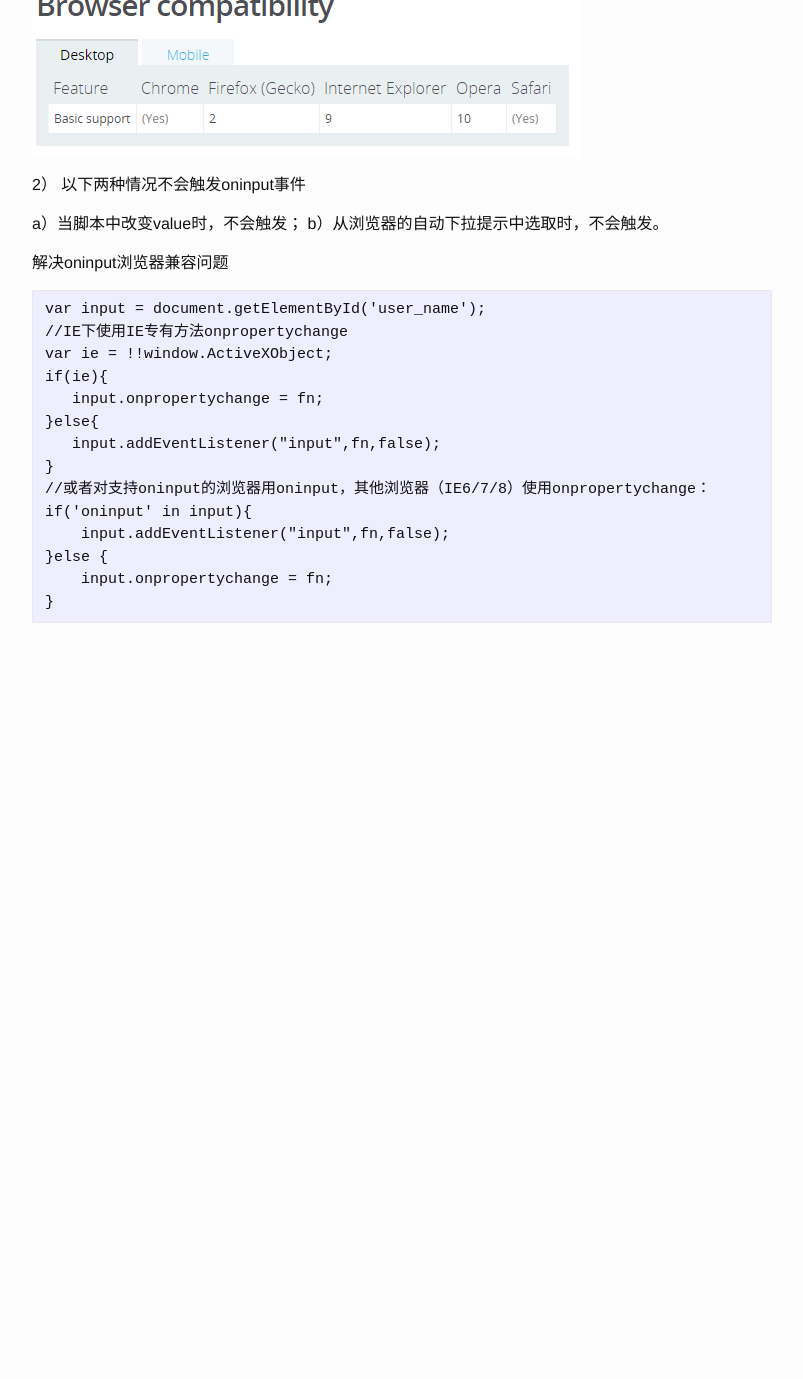
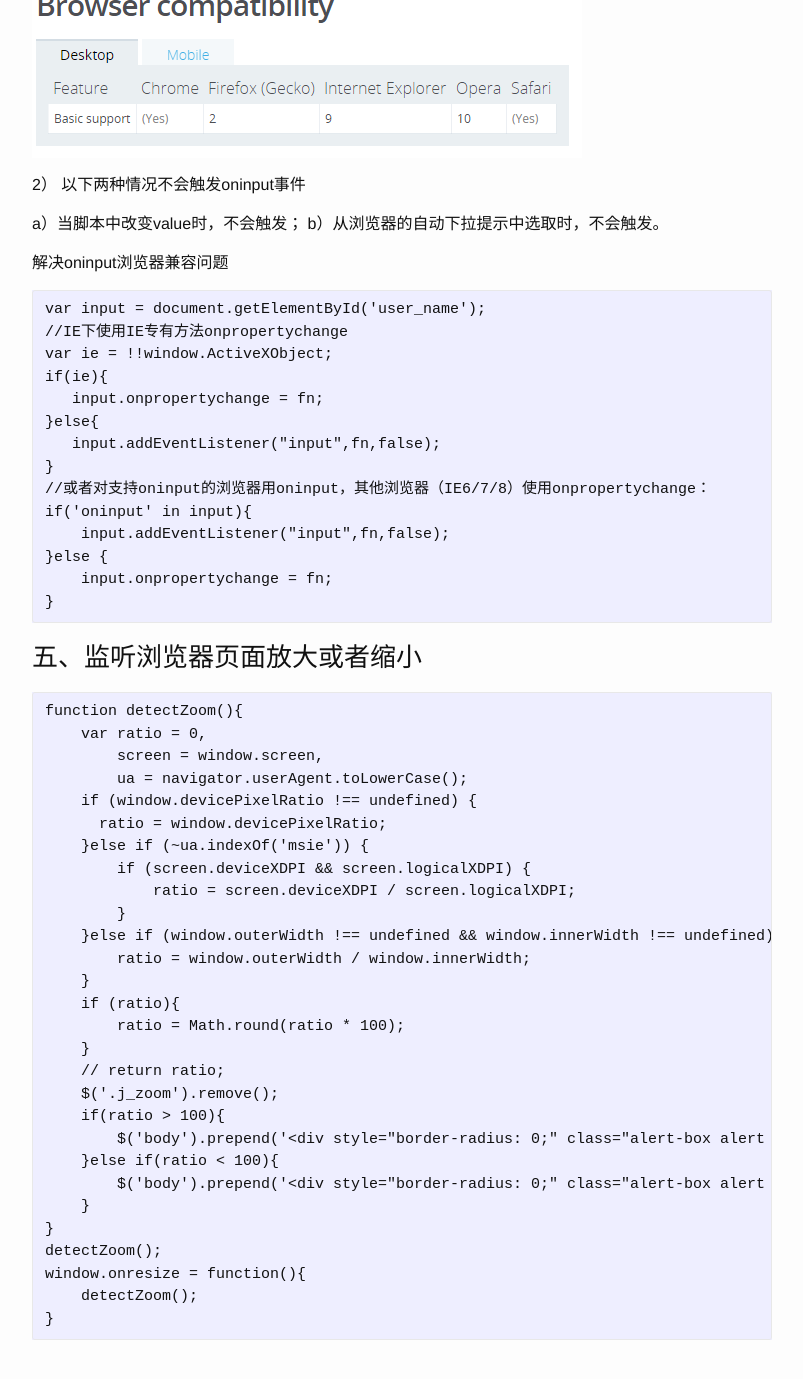
Before and after one commit to Chocolate1002/Chocolate1002.github.io, a Jekyll site: the page built from _posts/2016-07-13-notes.markdown, in a window 1280 px wide and 1400 px high, scrolled down 3803 px. Shown: the top 1379 px of the window, without its empty margins (238-1041 px from the left). Built offline with Jekyll 4.4.1, drawn with Linux system fonts in a browser that asks for light colours; before the commit the page ends 4486 px from its top, so only the background shows below that.

Commit message:
update note page

```diff
--- a/_posts/2016-07-13-notes.markdown
+++ b/_posts/2016-07-13-notes.markdown
@@ -152,3 +152,34 @@ tags:
     }else {
         input.onpropertychange = fn;
     }
+
+### 五、监听浏览器页面放大或者缩小
+
+    function detectZoom(){
+        var ratio = 0,
+            screen = window.screen,
+            ua = navigator.userAgent.toLowerCase();
+        if (window.devicePixelRatio !== undefined) {
+          ratio = window.devicePixelRatio;
+        }else if (~ua.indexOf('msie')) {
+            if (screen.deviceXDPI && screen.logicalXDPI) {
+                ratio = screen.deviceXDPI / screen.logicalXDPI;
+            }
+        }else if (window.outerWidth !== undefined && window.innerWidth !== undefined) {
+            ratio = window.outerWidth / window.innerWidth;
+        }
+        if (ratio){
+            ratio = Math.round(ratio * 100);
+        }
+        // return ratio;
+        $('.j_zoom').remove();
+        if(ratio > 100){
+            $('body').prepend('<div style="border-radius: 0;" class="alert-box alert header-alert j_zoom">页面被放大了，请按<strong> Ctrl+0 </strong>还原！</div>');
+        }else if(ratio < 100){
+            $('body').prepend('<div style="border-radius: 0;" class="alert-box alert header-alert  j_zoom">页面被缩小了，请按<strong> Ctrl+0 </strong>还原！</div>');
+        }
+    }
+    detectZoom();
+    window.onresize = function(){
+        detectZoom();
+    }
```
